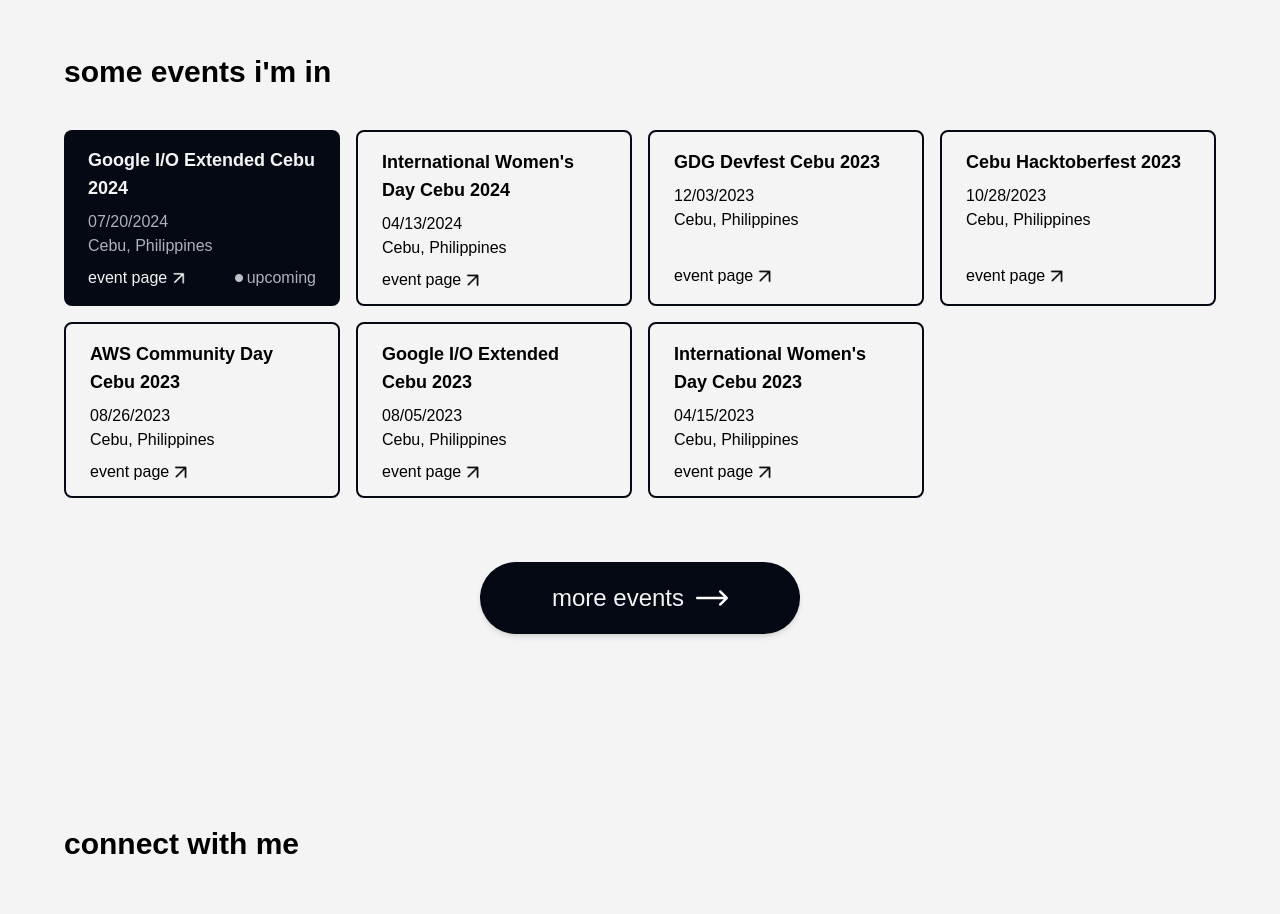
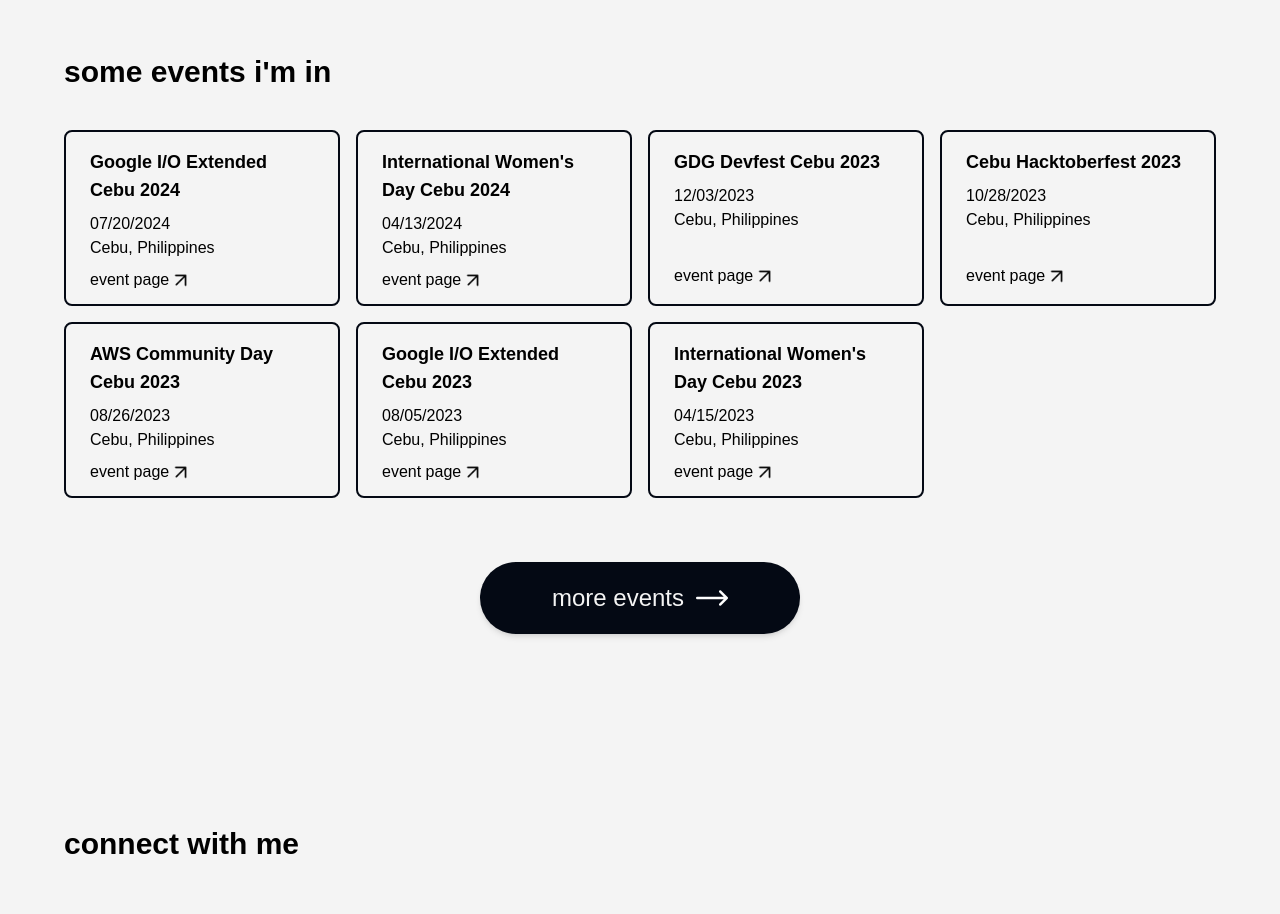
Before and after one commit to jacobbalane/portfolio, a React (Create React App) app: page / in a window 1280 px wide. Shown: the part 2200-3114 px from the top of the page. Built offline with nearby package versions, Linux system fonts and the light colour scheme.

Commit message:
fix: updated events

```diff
--- a/src/data/events.js
+++ b/src/data/events.js
@@ -1,14 +1,13 @@
-export const upcomingEventData = [
+export const upcomingEventData = [];
+
+export const recentEventData = [
   {
-    key: 0,
+    key: 6,
     name: "Google I/O Extended Cebu 2024",
     location: "Cebu, Philippines",
     date: "07/20/2024",
     eventUrl: "https://www.facebook.com/share/p/CJwZSzvDLBByNwrm/",
   },
-];
-
-export const recentEventData = [
   {
     key: 5,
     name: "International Women's Day Cebu 2024",
```
